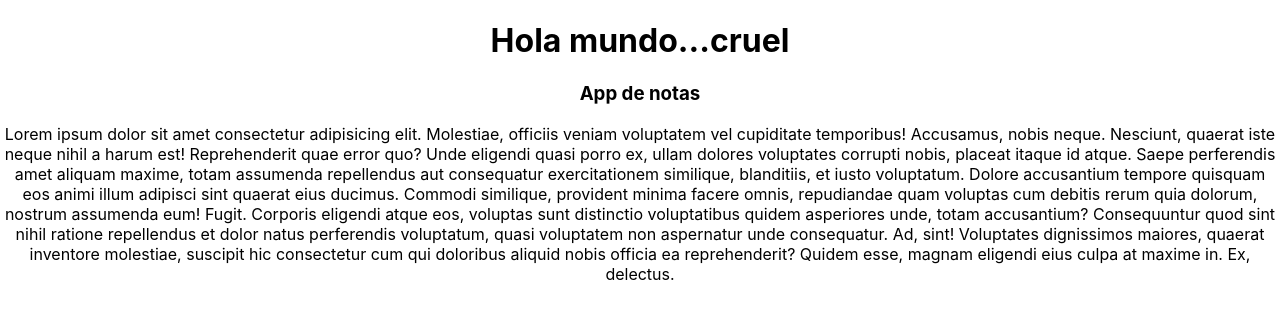
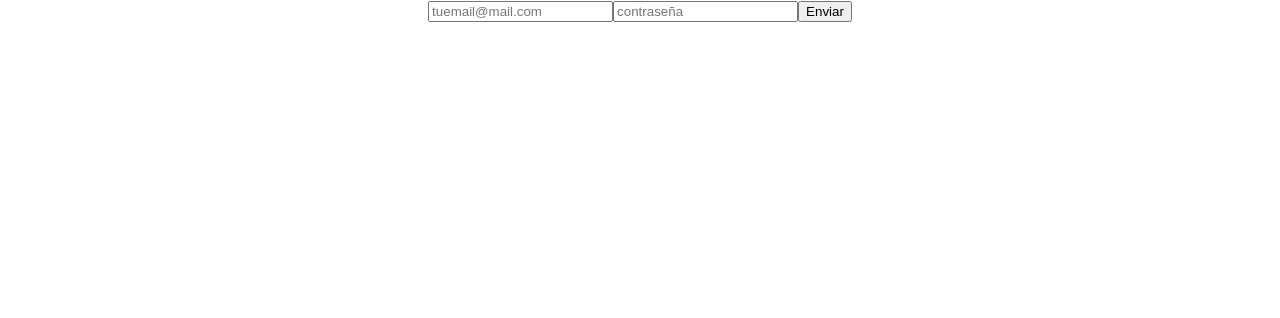
Before and after one commit to EvaristoAguirre/Gestor_de_tareas, a React (Create React App) app: page / in a window 1280 px wide. Shown: the top 318 px of the page. Built offline with nearby package versions, Linux system fonts and the light colour scheme; no server answers.

Commit message:
ADD/form sign in

```diff
--- a/src/App.js
+++ b/src/App.js
@@ -1,17 +1,10 @@
 import './App.css';
+import Login from './pages/Login.js';
 
 function App() {
   return (
     <div className="App">
-      <h1>Hola mundo...cruel</h1>
-      <section>
-        <h3>App de notas</h3>
-        <p>Lorem ipsum dolor sit amet consectetur adipisicing elit. Molestiae, officiis veniam voluptatem vel cupiditate temporibus! Accusamus, nobis neque. Nesciunt, quaerat iste neque nihil a harum est! Reprehenderit quae error quo?
-        Unde eligendi quasi porro ex, ullam dolores voluptates corrupti nobis, placeat itaque id atque. Saepe perferendis amet aliquam maxime, totam assumenda repellendus aut consequatur exercitationem similique, blanditiis, et iusto voluptatum.
-        Dolore accusantium tempore quisquam eos animi illum adipisci sint quaerat eius ducimus. Commodi similique, provident minima facere omnis, repudiandae quam voluptas cum debitis rerum quia dolorum, nostrum assumenda eum! Fugit.
-        Corporis eligendi atque eos, voluptas sunt distinctio voluptatibus quidem asperiores unde, totam accusantium? Consequuntur quod sint nihil ratione repellendus et dolor natus perferendis voluptatum, quasi voluptatem non aspernatur unde consequatur.
-        Ad, sint! Voluptates dignissimos maiores, quaerat inventore molestiae, suscipit hic consectetur cum qui doloribus aliquid nobis officia ea reprehenderit? Quidem esse, magnam eligendi eius culpa at maxime in. Ex, delectus.</p>
-      </section>
+      <Login/>
     </div>
   );
 }
--- /dev/null
+++ b/src/pages/Login.js
@@ -0,0 +1,40 @@
+import React from 'react'
+import { useState } from 'react';
+import {client} from '../supabase/client';
+
+
+function Login() {
+
+  const [email, setEmail] = useState("");
+  const [password, setPassword] = useState("");
+  const handleSubmit = async (e) => {
+    e.preventDefault();
+    try {
+      const { data } = await client.auth.signUp({
+        email,
+        password,
+      })
+      console.log(data)
+    } catch (error) {
+      console.log(error)
+
+    }
+  }
+
+  return (
+    <div>
+      <form onSubmit={handleSubmit}>
+        <input type="email"  name='email' placeholder='tuemail@mail.com'
+        onChange={(e) => setEmail(e.target.value)}
+        />
+        <input type="password"  name='password' placeholder='contraseña'
+        onChange={(e) => setPassword(e.target.value)}
+        />
+
+        <button>Enviar</button>
+      </form>
+    </div>
+  )
+}
+
+export default Login
--- a/src/supabase/client.js
+++ b/src/supabase/client.js
@@ -1,6 +1,6 @@
 import { createClient } from "@supabase/supabase-js";
 
-export const Supabase = createClient(
+export const client = createClient(
   process.env.REACT_APP_SUPABASE_URL,
   process.env.REACT_APP_SUPABASE_KEY
 );
```
